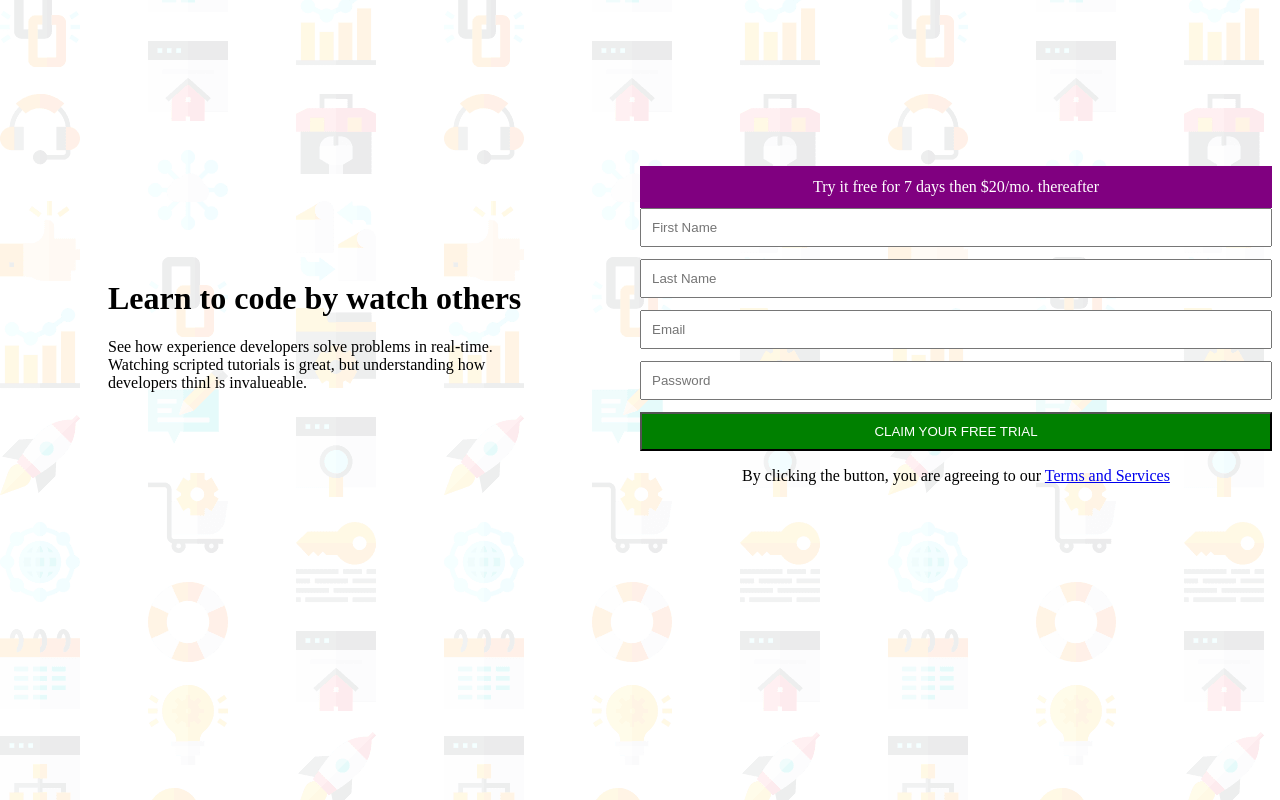
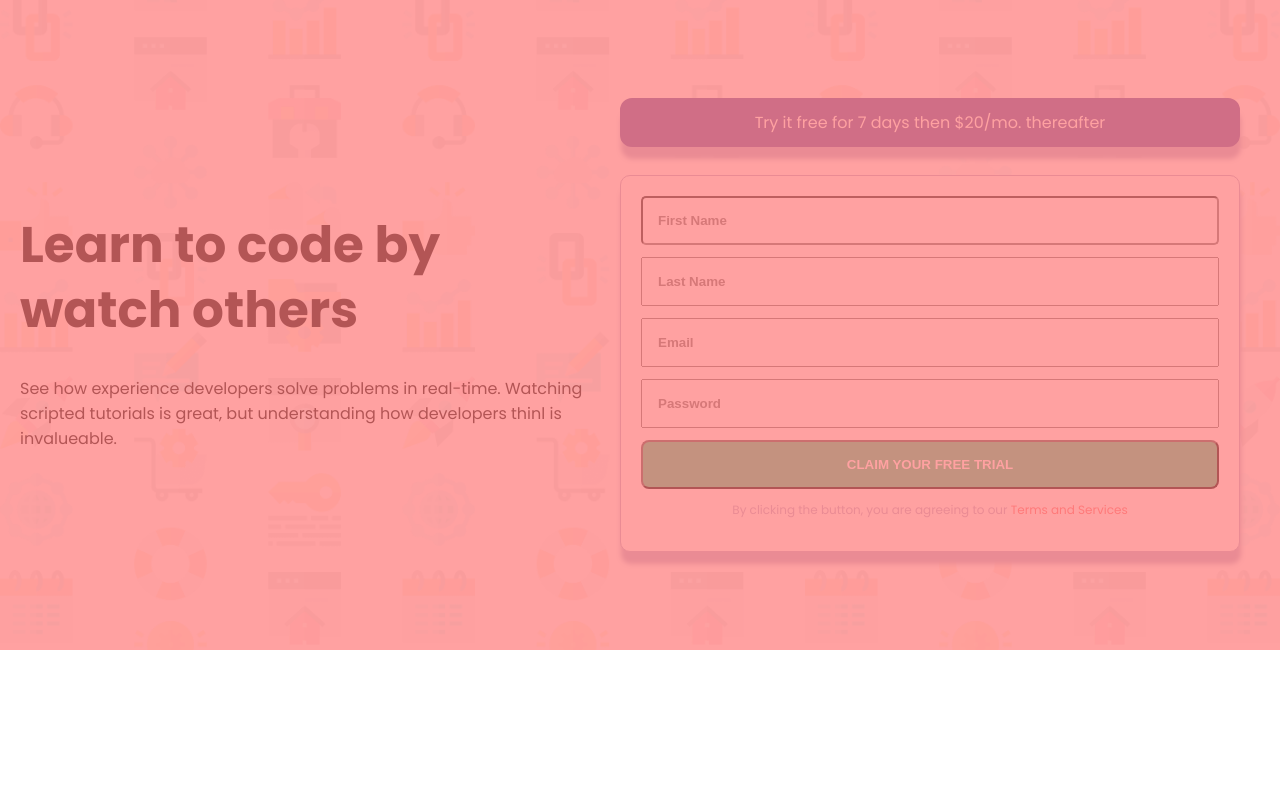
Before and after one commit to thuy-n3/signup-form, a plain HTML site: page index.html in a window 1280 px wide. Drawn offline with Linux system fonts and the light colour scheme.

Commit message:
current attempt off bg

```diff
--- a/index.html
+++ b/index.html
@@ -11,10 +11,14 @@
 </head>
 <body>
 		<div class="container">
+
+					<div class="overlay"></div>
+
+
 			<div class="left">
 				<div class="textBox">
 					<h1>Learn to code by watch others</h1>
-					<p>See how experience developers solve problems in real-time. Watching scripted tutorials is great, but understanding how developers thinl is invalueable.</p>
+					<p class="fine text">See how experience developers solve problems in real-time. Watching scripted tutorials is great, but understanding how developers thinl is invalueable.</p>
 				</div>
 			</div>
 			<div class="right">
@@ -24,15 +28,16 @@
 				</div>
 				<div class="formContainer">
 					<form class="signup-form">
-						<input class="firstName" type="text" placeholder="First Name" />
-						<input class="lastName" type="text" placeholder="Last Name"/>
-						<input class="email" type="email" placeholder="Email"/>
-						<input class="password" type="password" placeholder="Password"/>
+						<input class="firstName" type="text" placeholder="First Name" required />
+						<input class="lastName" type="text" placeholder="Last Name" required />
+						<input class="email" type="email" placeholder="Email" required />
+						<input class="password" type="password" placeholder="Password" required />
 						<button type="submit" class="submitBtn">Claim your free trial</button>
 					</form>
+
+				<p class="termsConditions fine">By clicking the button, you are agreeing to our <a class="termsLink fine" href="#">Terms and
+						Services</a></p>
 				</div>
-				<p class="termsConditions">By clicking the button, you are agreeing to our <a class="termsLink" href="#">Terms and
-						Services</a></p>
 			</div>
 		</div>
 
--- a/styles/_base.scss
+++ b/styles/_base.scss
@@ -1,7 +1,39 @@
+body  {
+margin: 0;
+height: 100%;
+width: 100%;
+
+  font-family: 'Poppins';
+  h1{
+    font-weight: 700;
+  }
+  p {
+    font-weight: 500;
+  }
+  .fine{
+    font-weight: 400;
+  }
+  .bold{
+    font-weight: 600;
+  }
+
+  .container{
+    background-image: url('../images/bg-intro-desktop.png');
+    position: relative;
+    // height: 689px;
+    // width: 100%;
+    background-size: cover;
 
 
-body {
-  background-image: url('../images/bg-intro-desktop.png');
+    .overlay{
+      background: hsl(0, 100%, 74%) ;
+      width:100%;
+      height: 100%;
+      opacity: 0.7;
+      position: absolute;
+    }
+  }
 
 
-}
+
+  }
--- a/styles/_color.scss
+++ b/styles/_color.scss
@@ -3,3 +3,5 @@ $primary-green: hsl(154, 59%, 51%);
 $accent: hsl(248, 32%, 49%);
 $neutral-dark: hsl(249, 10%, 26%);
 $neutral-lite: hsl(246, 25%, 77%);
+$primary-white: #FFFFFF;
+$purple: #5D53A3;
--- a/styles/_component.scss
+++ b/styles/_component.scss
@@ -1,4 +1,16 @@
+
 //forms
+.formContainer{
+  background-color: $primary-white;
+  padding: 20px;
+  border: 1px solid $neutral-lite;
+  border-radius: 10px;
+  box-shadow: 1px 12px 5px;
+  color: $neutral-lite;
+  margin-top: 28px;
+
+
+
     form{
     display:grid;
     grid-template-columns: 50px 1fr;
@@ -6,35 +18,58 @@ form{
     // margin: 20px;
 
     input, button{
-    grid-column: 1/3 ;
-    padding: 10px;
+      grid-column: 1/3;
+      padding: 15px;
+      font-weight: 600;
 
     }
 
+   .firstName{
+        border-radius: 5px;
+   }
+
     .submitBtn{
-    background-color: green;
-    padding: 10px;
+      background-color: $primary-green;
+      padding: 15px;
       color: white;
       text-transform: uppercase;
+      border-radius: 8px;
+    }
+  }
 }
 
-}
 
 //trial box
 .trialbox{
-  border: solid 2px purple;
-  background-color: purple;
+  border: solid 2px $accent;
+  background-color: $accent;
   padding: 10px;
   text-align: center;
   color: white;
+  border-radius: 12px;
+  box-shadow: 1px 12px 5px $neutral-lite;
 }
 
 //terms and conditions
 .termsConditions{
   text-align: center;
+  color: $neutral-lite;
+  font-size: 12px;
+
+  a.termsLink{
+    text-decoration: none;
+    color: $primary-red;
     }
+
+  }
+
 
 //textbox
 .textBox{
-  padding: 100px;
+ margin: 20px;
+
+ h1 {
+   font-size: 50px;
+  line-height: 65px;
  }
+}
--- a/styles/_layout.scss
+++ b/styles/_layout.scss
@@ -1,33 +1,18 @@
 .container{
-  // display: grid;
-  // grid-template-areas: left right;
-
   display: flex;
   justify-content: center;
   align-items: center;
   width: 100%;
   height: 650px;
 
-
     .left{
-    // border: yellow solid 5px;
-    // grid-area: left;
-
       flex: 50%;
-      // margin: 20px;
-      // padding-left: 142px;
-      // padding-right: 142px;
-
-
     }
 
     .right{
-
-    // border: purple solid 5px;
-    // grid-area: right;
-
       flex:50%;
-      // margin: 20px;
+      margin-right: 20px;
+      padding-right: 20px;
 
     }
 
```
Also changed, not shown: styles/styles.css, 2 other files. Lines whose indentation alone changed are shown as unchanged.
